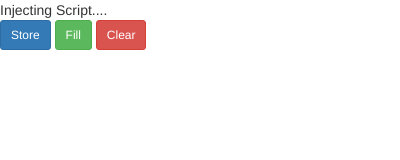
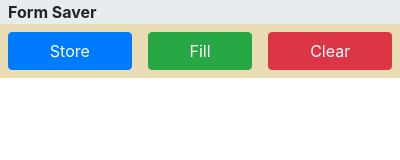
Before and after one commit to rsharma14/my-misc, a browser extension: page form-saver-chrome-ext/popup.html in a window 400 px wide. Drawn offline with nearby package versions, Linux system fonts and the light colour scheme.

Commit message:
'form-saver-chrome-ext'

```diff
--- a/form-saver-chrome-ext/popup.html
+++ b/form-saver-chrome-ext/popup.html
@@ -5,16 +5,23 @@
     <title>Form Saver</title>
     <meta charset="utf-8">
     <meta name="viewport" content="width=device-width, initial-scale=1">
-    <link rel="stylesheet" href="https://maxcdn.bootstrapcdn.com/bootstrap/3.4.1/css/bootstrap.min.css">
-    <script src="https://ajax.googleapis.com/ajax/libs/jquery/3.6.0/jquery.min.js"></script>
-    <script src="https://maxcdn.bootstrapcdn.com/bootstrap/3.4.1/js/bootstrap.min.js"></script>
+    <link rel="stylesheet" href="https://cdn.jsdelivr.net/npm/bootstrap@4.6.1/dist/css/bootstrap.min.css">
+    <script src="https://cdn.jsdelivr.net/npm/jquery@3.6.0/dist/jquery.slim.min.js"></script>
+    <script src="https://cdn.jsdelivr.net/npm/popper.js@1.16.1/dist/umd/popper.min.js"></script>
+    <script src="https://cdn.jsdelivr.net/npm/bootstrap@4.6.1/dist/js/bootstrap.bundle.min.js"></script>
 </head>
 
-<body style="width:400px;">
-    <div id='message'>Injecting Script....</div>
-    <button type="button" class="btn btn-primary btn-sm" id="store">Store</button>
-    <button type="button" class="btn btn-success btn-sm" id="populate">Fill</button>
-    <button type="button" class="btn btn-danger btn-sm" id="clear">Clear</button>
+<body>
+    <div class="w-100 rounded">
+
+        <div id='message' class="pl-2" style="background:#e9ecef;font-weight: 700;">Form Saver</div>
+
+        <div class="d-flex font-weight-bolder" style="background-color: #ebddb3;">
+            <button type="button" class="btn btn-primary btn-md flex-fill m-2" id="store">Store</button>
+            <button type="button" class="btn btn-success btn-md flex-fill m-2" id="populate">Fill</button>
+            <button type="button" class="btn btn-danger btn-md flex-fill m-2" id="clear">Clear</button>
+        </div>
+    </div>
 
     <script src='form.js'></script>
 
--- a/form-saver-chrome-ext/storeData.js
+++ b/form-saver-chrome-ext/storeData.js
@@ -9,7 +9,7 @@ function storeData() {
     formInputs = [], formInputs_ = [], idx = 0;
     let bodyNode = document.getElementsByTagName('body')[0];
     iterateChildren(bodyNode, 0);
-    localStorage.setItem('form', JSON.stringify(formInputs));
+    localStorage.setItem(location.href, JSON.stringify(formInputs));
     formInputs = [], formInputs_ = [];
     return "localStorage.getItem('form')"
 }
```
Also changed, not shown: form-saver-chrome-ext/populateData.js (+5 -4 lines), form-saver-chrome-ext/icon-32.png (added), form-saver-chrome-ext/icon-320.png (added), form-saver-chrome-ext/manifest.json.
